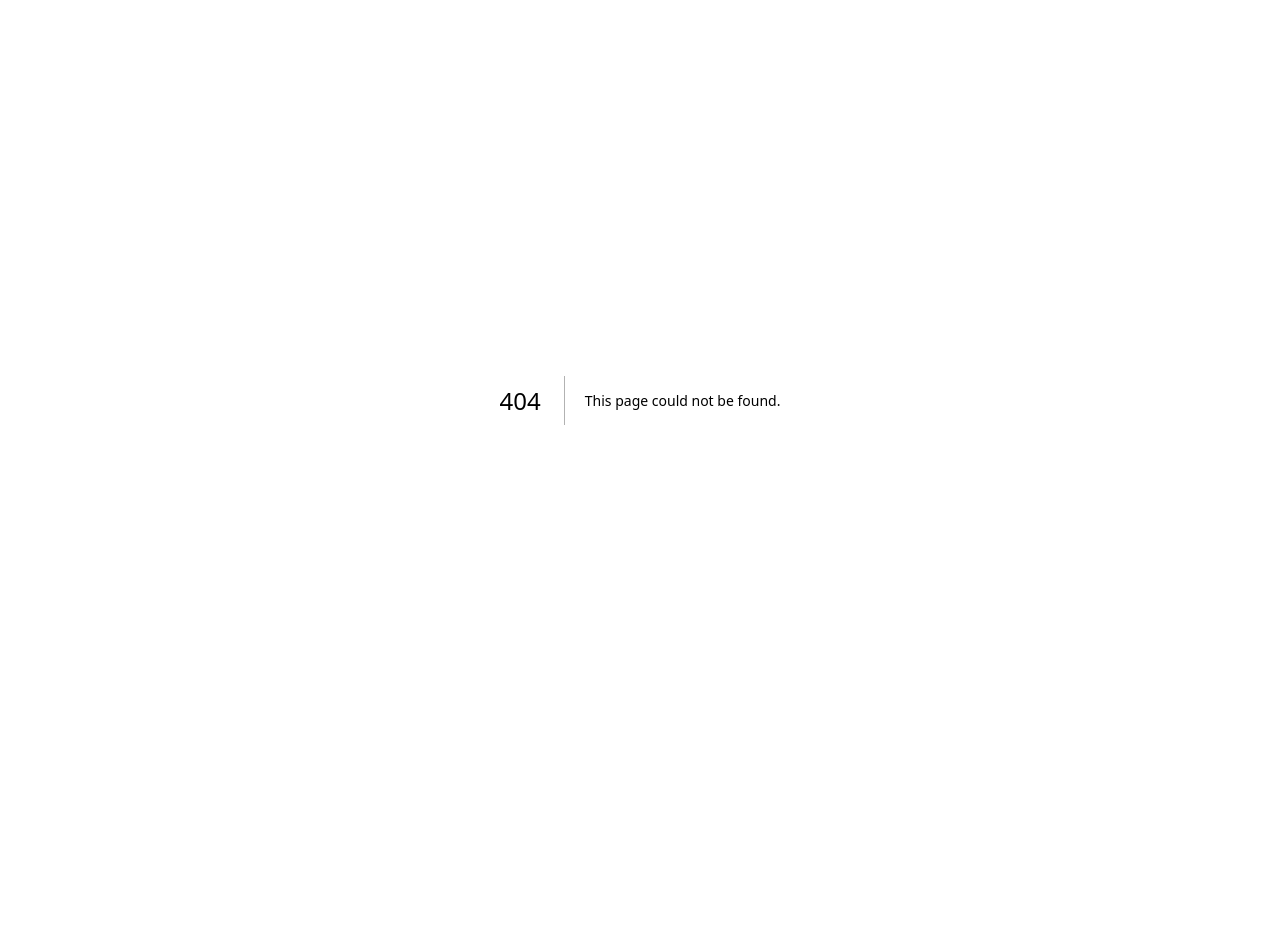
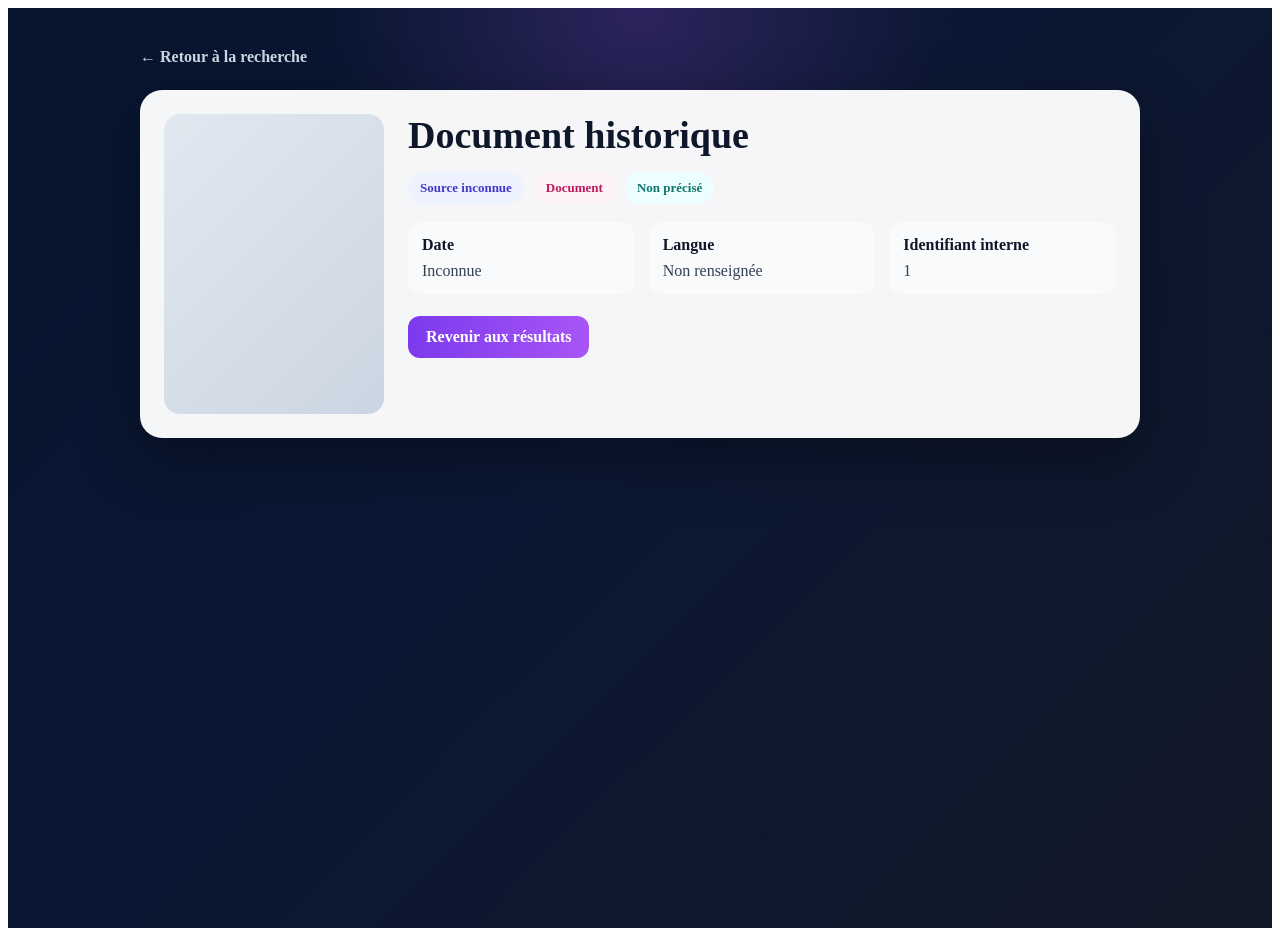
Before and after one commit to hicham2024/historisource, a Next.js app: page /document/1 in a window 1280 px wide. Before the commit this address had no page. Before the commit the page ends 800 px from the top, so only its background shows below. Built offline with nearby package versions, Linux system fonts and the light colour scheme.

Commit message:
Premium search UI

```diff
--- /dev/null
+++ b/app/document/[id]/page.tsx
@@ -0,0 +1,217 @@
+import Link from "next/link";
+
+type PageProps = {
+  params: Promise<{ id: string }>;
+  searchParams: Promise<{
+    title?: string;
+    year?: string;
+    language?: string;
+    documentType?: string;
+    sourceType?: string;
+    officialUrl?: string;
+    thumbnailUrl?: string;
+    source?: string;
+  }>;
+};
+
+function badgeStyle(background: string, color: string): React.CSSProperties {
+  return {
+    display: "inline-flex",
+    alignItems: "center",
+    padding: "8px 12px",
+    borderRadius: 999,
+    fontSize: 13,
+    fontWeight: 700,
+    background,
+    color,
+  };
+}
+
+export default async function DocumentDetailPage({
+  params,
+  searchParams,
+}: PageProps) {
+  const { id } = await params;
+  const data = await searchParams;
+
+  const title = data.title || "Document historique";
+  const year = data.year || "Inconnue";
+  const language = data.language || "Non renseignée";
+  const documentType = data.documentType || "Document";
+  const sourceType = data.sourceType || "Non précisé";
+  const officialUrl = data.officialUrl || "";
+  const thumbnailUrl = data.thumbnailUrl || "";
+  const source = data.source || "Source inconnue";
+
+  return (
+    <main
+      style={{
+        minHeight: "100vh",
+        background:
+          "radial-gradient(circle at top, rgba(168,85,247,0.22), transparent 28%), linear-gradient(135deg, #07152f 0%, #0b1733 45%, #111827 100%)",
+        color: "#fff",
+        padding: "40px 20px 80px",
+      }}
+    >
+      <div style={{ maxWidth: 1000, margin: "0 auto" }}>
+        <div style={{ marginBottom: 24 }}>
+          <Link
+            href="/search"
+            style={{
+              color: "#cbd5e1",
+              textDecoration: "none",
+              fontWeight: 700,
+            }}
+          >
+            ← Retour à la recherche
+          </Link>
+        </div>
+
+        <section
+          style={{
+            background: "rgba(255,255,255,0.96)",
+            color: "#0f172a",
+            borderRadius: 22,
+            padding: 24,
+            boxShadow: "0 20px 60px rgba(0,0,0,0.35)",
+          }}
+        >
+          <div
+            style={{
+              display: "flex",
+              gap: 24,
+              alignItems: "flex-start",
+              flexWrap: "wrap",
+            }}
+          >
+            {thumbnailUrl ? (
+              <img
+                src={thumbnailUrl}
+                alt={title}
+                style={{
+                  width: 220,
+                  maxWidth: "100%",
+                  borderRadius: 16,
+                  border: "1px solid #e2e8f0",
+                }}
+              />
+            ) : (
+              <div
+                style={{
+                  width: 220,
+                  height: 300,
+                  borderRadius: 16,
+                  background: "linear-gradient(135deg, #e2e8f0 0%, #cbd5e1 100%)",
+                }}
+              />
+            )}
+
+            <div style={{ flex: 1, minWidth: 280 }}>
+              <h1
+                style={{
+                  margin: "0 0 14px 0",
+                  fontSize: 38,
+                  lineHeight: 1.15,
+                }}
+              >
+                {title}
+              </h1>
+
+              <div
+                style={{
+                  display: "flex",
+                  flexWrap: "wrap",
+                  gap: 10,
+                  marginBottom: 18,
+                }}
+              >
+                <span style={badgeStyle("#eef2ff", "#4338ca")}>{source}</span>
+                <span style={badgeStyle("#fdf2f8", "#be185d")}>{documentType}</span>
+                <span style={badgeStyle("#ecfeff", "#0f766e")}>{sourceType}</span>
+              </div>
+
+              <div
+                style={{
+                  display: "grid",
+                  gridTemplateColumns: "repeat(auto-fit, minmax(220px, 1fr))",
+                  gap: 14,
+                }}
+              >
+                <div
+                  style={{
+                    background: "#f8fafc",
+                    borderRadius: 14,
+                    padding: 14,
+                  }}
+                >
+                  <strong>Date</strong>
+                  <p style={{ margin: "8px 0 0 0", color: "#334155" }}>{year}</p>
+                </div>
+
+                <div
+                  style={{
+                    background: "#f8fafc",
+                    borderRadius: 14,
+                    padding: 14,
+                  }}
+                >
+                  <strong>Langue</strong>
+                  <p style={{ margin: "8px 0 0 0", color: "#334155" }}>{language}</p>
+                </div>
+
+                <div
+                  style={{
+                    background: "#f8fafc",
+                    borderRadius: 14,
+                    padding: 14,
+                  }}
+                >
+                  <strong>Identifiant interne</strong>
+                  <p style={{ margin: "8px 0 0 0", color: "#334155", wordBreak: "break-all" }}>
+                    {id}
+                  </p>
+                </div>
+              </div>
+
+              <div style={{ marginTop: 22, display: "flex", gap: 12, flexWrap: "wrap" }}>
+                {officialUrl && (
+                  <a
+                    href={officialUrl}
+                    target="_blank"
+                    rel="noreferrer"
+                    style={{
+                      display: "inline-block",
+                      background: "linear-gradient(90deg, #2563eb, #3b82f6)",
+                      color: "#fff",
+                      padding: "12px 18px",
+                      borderRadius: 12,
+                      textDecoration: "none",
+                      fontWeight: 800,
+                    }}
+                  >
+                    Ouvrir la source officielle
+                  </a>
+                )}
+
+                <Link
+                  href="/search"
+                  style={{
+                    display: "inline-block",
+                    background: "linear-gradient(90deg, #7c3aed, #a855f7)",
+                    color: "#fff",
+                    padding: "12px 18px",
+                    borderRadius: 12,
+                    textDecoration: "none",
+                    fontWeight: 800,
+                  }}
+                >
+                  Revenir aux résultats
+                </Link>
+              </div>
+            </div>
+          </div>
+        </section>
+      </div>
+    </main>
+  );
+}
```
Also changed, not shown: app/search/page.tsx (+33 -3 lines).
